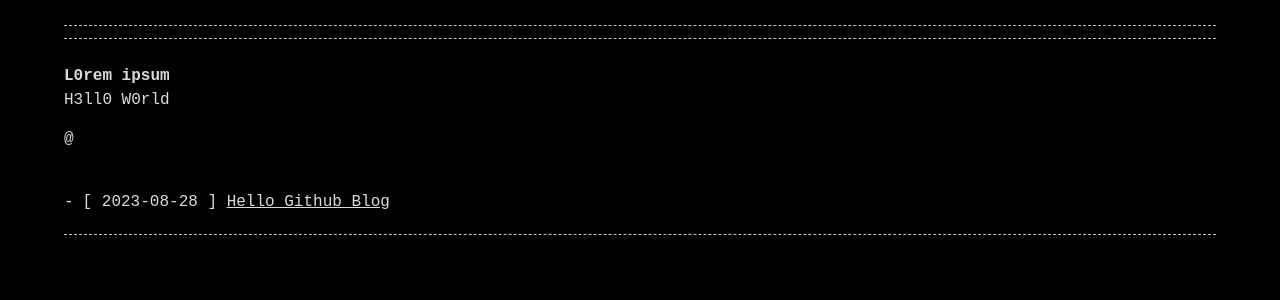
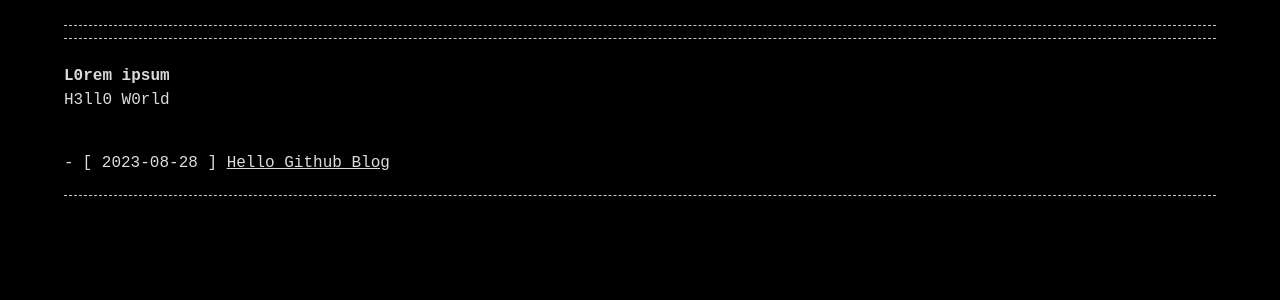
Before and after one commit to setpasslock/setpasslock.github.io, a Jekyll site: the page built from index.md, in a window 1280 px wide. Shown: the top 300 px of the page. Built offline with Jekyll 4.4.1, drawn with Linux system fonts in a browser that asks for light colours.

Commit message:
Update index.md

```diff
--- a/index.md
+++ b/index.md
@@ -7,5 +7,3 @@ permalink: /
 # L0rem ipsum
 
 H3ll0 W0rld
-
-<p>@{{layout.admin}}</p>
```
